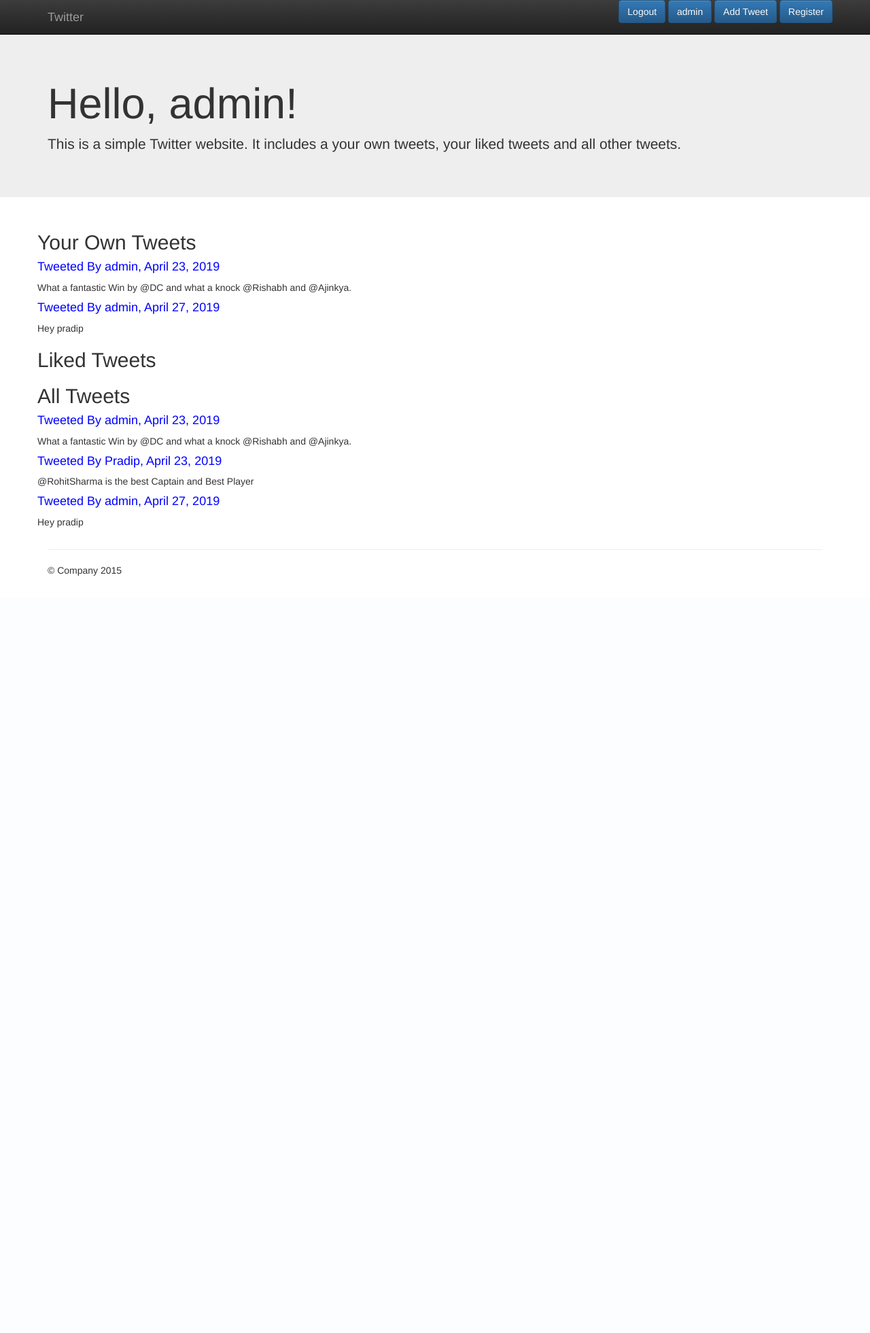
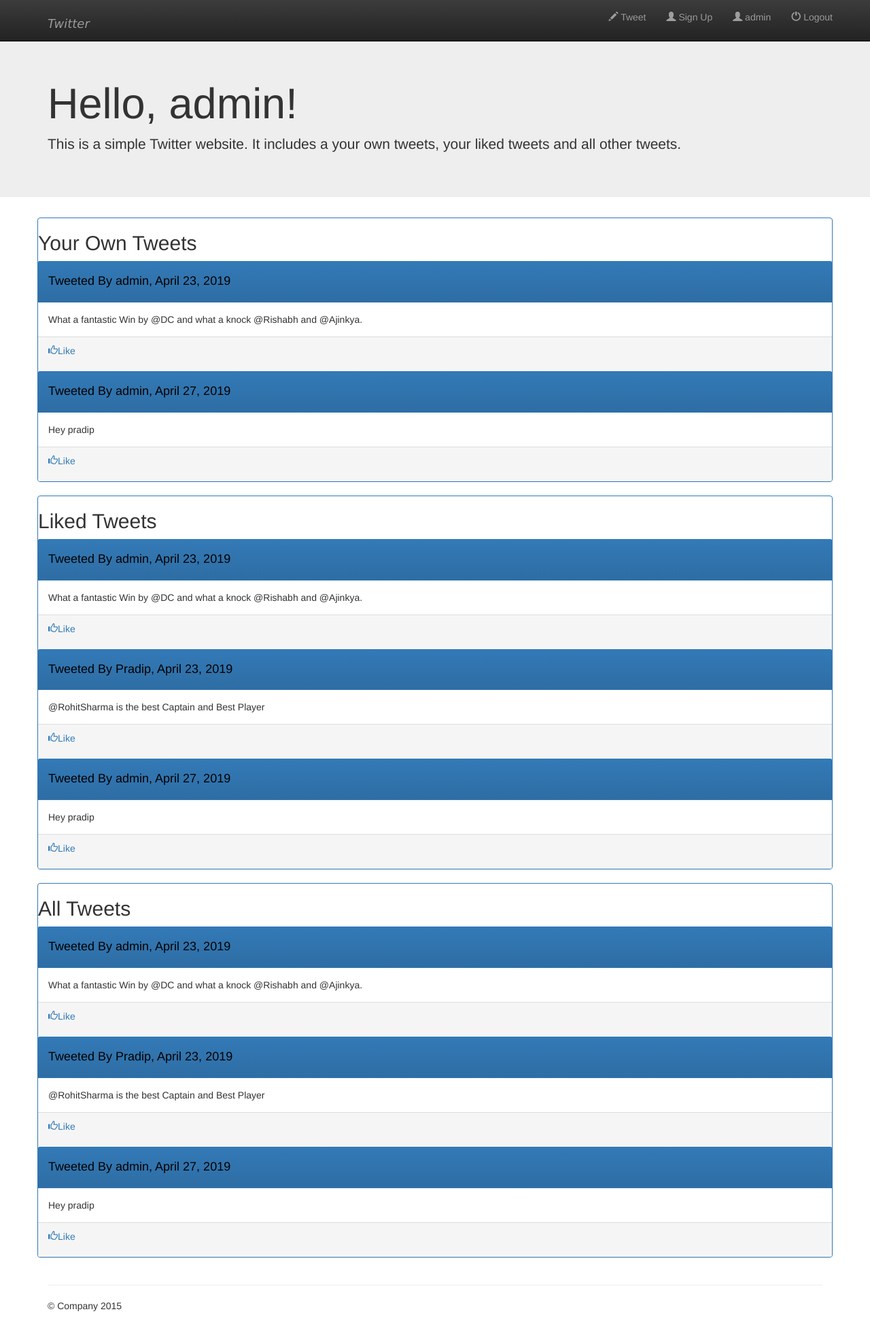
Before and after one commit to PKStuff/Twitter, a Django app: page / in a window 1280 px wide. Shown: the whole page at 68% size. Before the commit the page ends 847 px from the top, so only its background shows below. Run offline with Django 3.2, Linux system fonts and the light colour scheme; a user stored in the database is signed in; data comes from the database, SQL or seed files in the repository; both versions use the stored data as it was after the commit; some libraries are stand-ins or nearby versions.

Commit message:
Added table tweet

```diff
--- a/templates/base.html
+++ b/templates/base.html
@@ -34,19 +34,24 @@
             <span class="icon-bar"></span>
             <span class="icon-bar"></span>
           </button>
-          <a class="navbar-brand" href="{% url 'index' %}">Twitter</a>
+          <h4 style="font-family:verdana;font-style: italic;"><a class="navbar-brand" href="{% url 'index' %}">Twitter</a></h4>
         </div>
         <div id="navbar" class="navbar-collapse collapse">
           <div class="navbar-right" >
+              <ul class="nav navbar-nav navbar-right">
 
-                     {% if username is None %}
-                        <a href="{% url 'login' %} " class="btn btn-primary ">Login</a>
-                     {% else %}
-                        <a href="{% url 'logout' %}" class="btn btn-primary ">Logout</a>
-                        <a class="btn btn-primary " href="{% url 'index' %}">{{username}}</a>
-                     {% endif %}
-                        <a class="btn btn-primary " href="{% url 'tweet' %}">Add Tweet</a>
-                        <a href="{% url 'register' %}" class="btn btn-primary ">Register</a>
+
+                    <li><a href="{% url 'tweet' %}"><span class="glyphicon glyphicon-pencil"></span> Tweet</a></li>
+                    <li><a href="{% url 'register' %}"><span class="glyphicon glyphicon-user"></span> Sign Up</a></li>
+                    {% if username is None %}
+                    <li><a href="{% url 'login' %}"><span class="glyphicon glyphicon-log-in"></span> Login</a></li>
+                    {% else %}
+                    <li><a href="{% url 'index' %}"><span class="glyphicon glyphicon-user"></span> {{username}}</a></li>
+                    <li><a href="{% url 'logout' %}"><span class="glyphicon glyphicon-off"></span> Logout</a></li>
+
+                    {% endif %}
+
+              </ul>
 
           </div>
         </div><!--/.navbar-collapse -->
--- a/templates/webapp/index.html
+++ b/templates/webapp/index.html
@@ -3,28 +3,41 @@
 {% block content %}
 <div class="row">
   <div class="leftcolumn">
+    {% if msg is None%}
     {% if username is not None %}
-    <div class="card">
+    <div class="panel panel-primary">
       <h2>Your Own Tweets</h2>
       {% for tweet in SelfTweet %}
-      <h4 style="color:blue;">Tweeted By {{tweet.user}}, {{tweet.created_date}}</h4>
-      <p>{{tweet.tweet}}</p>
+      <div class="panel-heading">
+          <h4 style="color:black;">Tweeted By {{tweet.user}}, {{tweet.created_date}}</h4>
+      </div>
+      <div class="panel-body">{{tweet.tweet}}</div>
+      <div class="panel-footer"><p><a href="{% url 'favorite' tweet.id %}"><span class="glyphicon glyphicon-thumbs-up"></span>Like</a></p></div>
       {% endfor %}
     </div>
-    <div class="card">
+    <div class="panel panel-primary">
       <h2>Liked Tweets</h2>
       {% for tweet in LikedTweet %}
-      <h4 style="color:blue;">Tweeted By {{tweet.user}}, {{tweet.created_date}}</h4>
-      <p>{{tweet.tweet}}</p>
+      <div class="panel-heading">
+          <h4 style="color:black;">Tweeted By {{tweet.user}}, {{tweet.created_date}}</h4>
+      </div>
+      <div class="panel-body">{{tweet.tweet}}</div>
+      <div class="panel-footer"><p><a href="{% url 'favorite' tweet.id %}"><span class="glyphicon glyphicon-thumbs-up"></span>Like</a></p></div>
       {% endfor %}
     </div>
     {% endif %}
-    <div class="card">
+    <div class="panel panel-primary">
       <h2>All Tweets</h2>
       {% for tweet in AllTweets %}
-      <h4 style="color:blue;">Tweeted By {{tweet.user}}, {{tweet.created_date}}</h4>
-      <p>{{tweet.tweet}}</p>
+      <div class="panel-heading">
+          <h4 style="color:black;">Tweeted By {{tweet.user}}, {{tweet.created_date}}</h4>
+      </div>
+      <div class="panel-body">{{tweet.tweet}}</div>
+      <div class="panel-footer"><p><a href="{% url 'favorite' tweet.id %}"><span class="glyphicon glyphicon-thumbs-up"></span>Like</a></p></div>
       {% endfor %}
+      {% else %}
+      <h2>{{msg}}</h2>
+      {% endif %}
     </div>
   </div>
 </div>
--- a/templates/webapp/login.html
+++ b/templates/webapp/login.html
@@ -4,6 +4,6 @@
 <form method="POST" class="post-form">
     {%csrf_token%}
     {{form | crispy}}
-    <button type="submit", class="save btn btn-default">Login</button>
+    <button type="submit", class="btn btn-success">Login</button>
 </form>
 {% endblock %}
--- a/templates/webapp/register.html
+++ b/templates/webapp/register.html
@@ -4,6 +4,6 @@
 <form method="POST" class="post-form">
     {%csrf_token%}
     {{ form | crispy}}
-    <button type="submit", class="save btn btn-default">Register</button>
+    <button type="submit", class="btn btn-success">Register</button>
 </form>
 {%endblock%}
--- a/templates/webapp/twitter.html
+++ b/templates/webapp/twitter.html
@@ -4,6 +4,6 @@
 <form method="POST" class="post-form">
     {%csrf_token%}
     {{ form | crispy}}
-    <button type="submit", class="save btn btn-default">Tweet</button>
+    <button type="submit", class="btn btn-success">Tweet</button>
 </form>
 {%endblock%}
--- a/webapp/admin.py
+++ b/webapp/admin.py
@@ -1,7 +1,9 @@
 from django.contrib import admin
-from .models import tweettable
+from .models import tweettable, favtable
 
 @admin.register(tweettable)
 class AdminTweettable(admin.ModelAdmin):
 
     list_display = ['user','is_liked','created_date','modified_date']
+
+admin.site.register(favtable)
--- a/webapp/forms.py
+++ b/webapp/forms.py
@@ -1,5 +1,5 @@
 from django.contrib.auth.admin import User
-from .models import tweettable
+from .models import tweettable, favtable
 from django import forms
 
 
--- a/webapp/models.py
+++ b/webapp/models.py
@@ -8,3 +8,10 @@ class tweettable(models.Model):
     is_liked = models.BooleanField(default=False)
     created_date = models.DateField(auto_now_add=True)
     modified_date = models.DateField(auto_now=True)
+
+
+class favtable(models.Model):
+
+    user = models.ForeignKey(User,on_delete=models.CASCADE)
+    tweet = models.ForeignKey(tweettable, on_delete=models.CASCADE)
+    created = models.DateTimeField(auto_now_add=True)
--- a/webapp/urls.py
+++ b/webapp/urls.py
@@ -3,5 +3,6 @@ from . import views
 
 urlpatterns = [
     path('', views.index, name='index'),
-    path('tweet/',views.twitter, name='tweet')
+    path('tweet/',views.twitter, name='tweet'),
+    path('<int:tweet_id>/',views.favorite, name='favorite')
 ]
--- a/webapp/views.py
+++ b/webapp/views.py
@@ -1,8 +1,8 @@
 from django.shortcuts import render, redirect
 from django.contrib.auth.admin import User
-from django.contrib.auth import authenticate, login, logout
+from django.contrib.auth import authenticate, login
 from django.contrib.auth.decorators import login_required
-from .models import tweettable
+from .models import tweettable, favtable
 from .forms import register_form, twitter_form
 
 @login_required
@@ -10,11 +10,12 @@ def index(request):
     username = None
     AllTweets = tweettable.objects.all()
     SelfTweet = 'Tweets not available.'
-    LikedTweet = 'Tweets not available.'
+    LikedTweet = 'Tweets not available'
     try:
         username = User.objects.get(username=request.user.username)
         SelfTweet = tweettable.objects.filter(user=request.user)
-        LikedTweet = tweettable.objects.filter(is_liked=True, user=request.user)
+        likedtweetid = favtable.objects.filter(user=request.user).values_list('tweet', flat=True)
+        LikedTweet= tweettable.objects.filter(pk__in=likedtweetid)
 
     except User.DoesNotExist:
         return render(request,'webapp/index.html',{'SelfTweet':SelfTweet,'LikedTweet':LikedTweet,'AllTweets':AllTweets})
@@ -62,3 +63,11 @@ def twitter(request):
     else:
         form = twitter_form()
     return render(request, 'webapp/twitter.html', {'form': form})
+
+
+def favorite(request,tweet_id):
+    msg = None
+    new_like ,created = favtable.objects.get_or_create(user=request.user, tweet_id=tweet_id)
+    if created is False:
+        msg = 'You already liked this Tweet'
+    return render(request, 'webapp/index.html',{'msg':msg})
```
Also changed, not shown: db.sqlite3, webapp/migrations/0002_favtable.py (added), webapp/migrations/0003_favtable_created.py (added).
